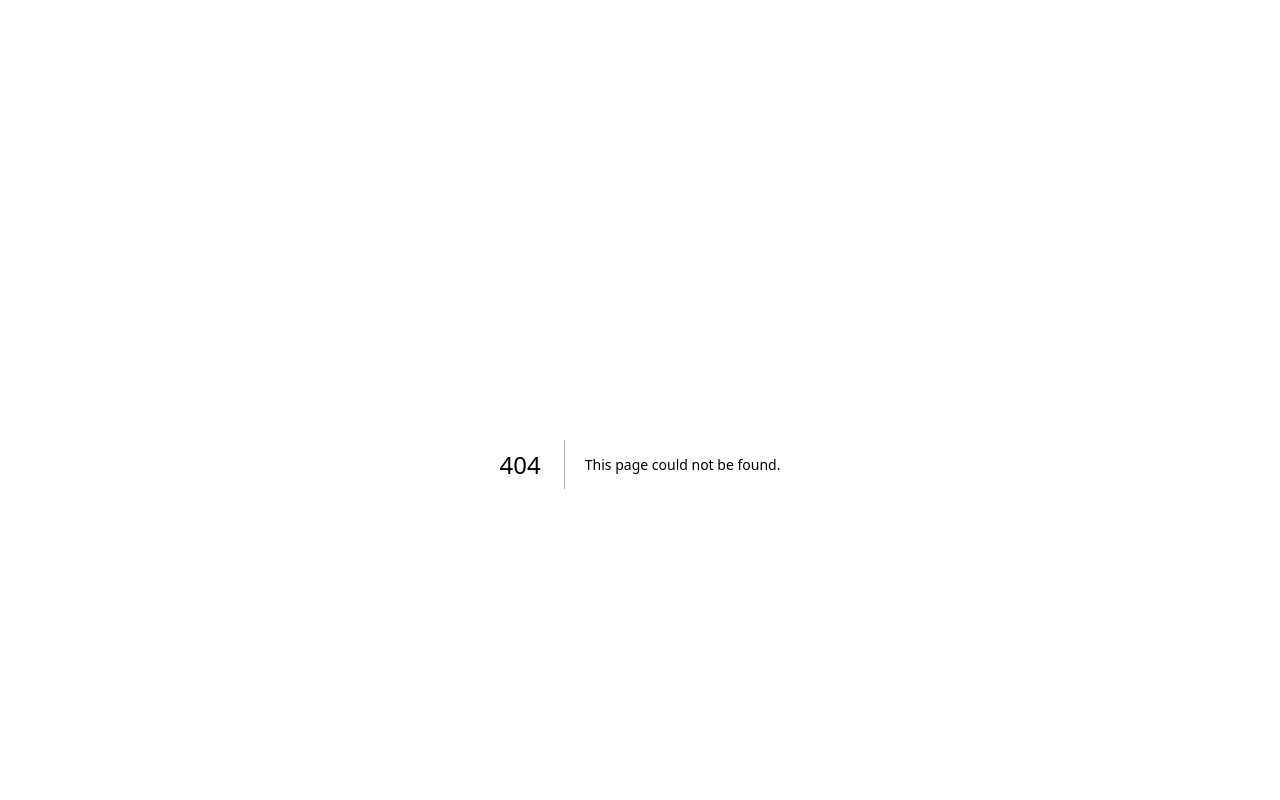
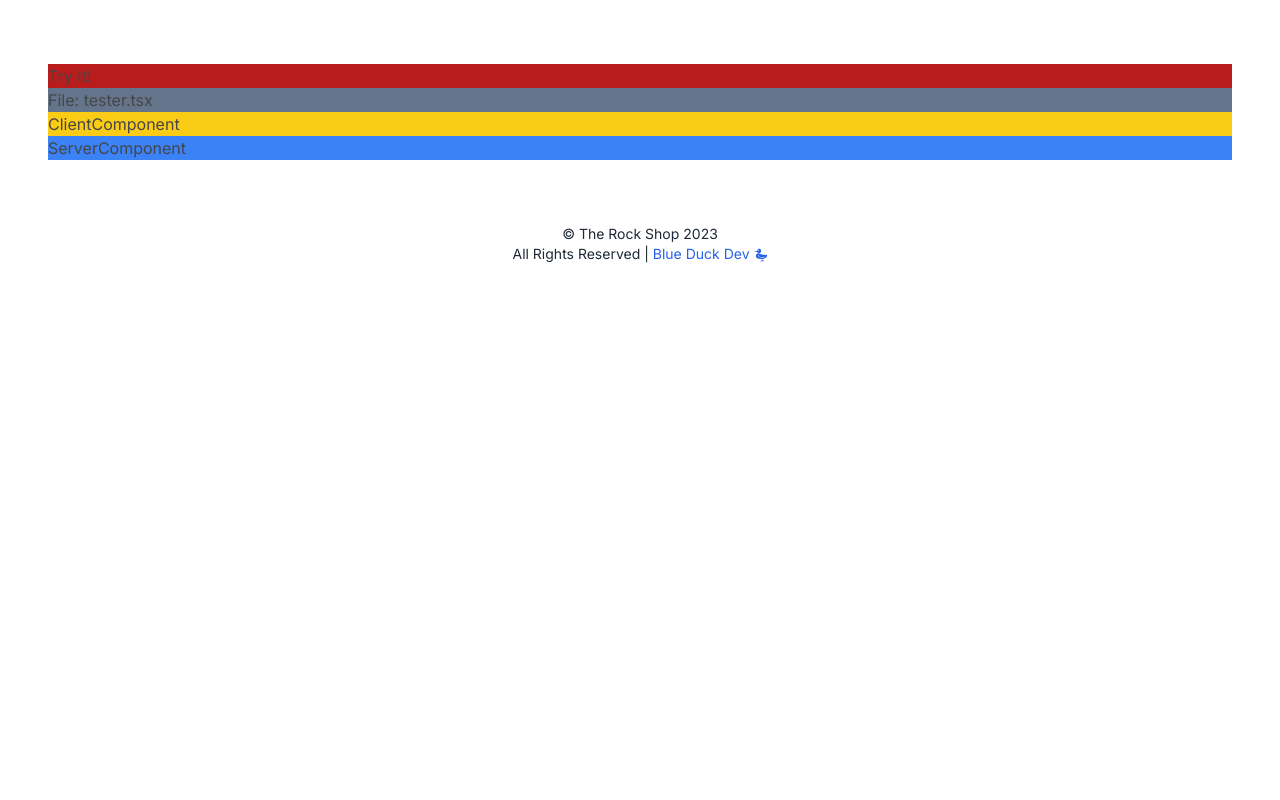
Before and after one commit to git-asia/next13_ecommerce, a Next.js app: page /tryit in a window 1280 px wide. Before the commit this address had no page. Shown: the top 800 px of the page. Built offline with nearby package versions, Linux system fonts and the light colour scheme.

Commit message:
Testing 'wzorzec children' and serialization

```diff
--- /dev/null
+++ b/src/app/1/page.tsx
@@ -0,0 +1,11 @@
+import Link from "next/link";
+
+export default function Page1() {
+	return (
+		<div>
+			Strona 1
+            <br/>
+			<Link href="/2">Przejdź na stronę 2</Link>
+		</div>
+	);
+}
--- /dev/null
+++ b/src/app/2/page.tsx
@@ -0,0 +1,9 @@
+import Link from "next/link";
+
+export default function Page2() {
+    return <div>
+        Strona 2
+        <br/>
+			<Link href="/1">Przejdź na stronę 1</Link>
+        </div>;
+  }
--- a/src/app/test/page.tsx
+++ /dev/null
@@ -1,9 +0,0 @@
-import { ProductCounter } from "@/ui/atoms/ProductCounter";
-
-export default function Products() {
-	return (
-		<section className="sm-py-10 mx-auto max-w-md p-12 sm:max-w-2xl sm:py-16 md:max-w-4xl lg:max-w-7xl">
-			<ProductCounter />
-		</section>
-	);
-}
--- /dev/null
+++ b/src/app/tryit/page.tsx
@@ -0,0 +1,13 @@
+import { ServerComponent } from "@/ui/testing/ServerComponent";
+import { Tester } from "@/ui/testing/Tester";
+
+export default function TryIt() {
+	return (
+		<div className="bg-red-700">
+			<h1>Try It!</h1>
+			<Tester>
+				<ServerComponent />
+			</Tester>
+		</div>
+	);
+}
--- /dev/null
+++ b/src/ui/testing/ClientComponent.tsx
@@ -0,0 +1,9 @@
+"use client";
+
+export function ClientComponent() {
+	return (
+		<div>
+			<h1 className="bg-yellow-400">ClientComponent</h1>
+		</div>
+	);
+}
--- /dev/null
+++ b/src/ui/testing/ServerComponent.tsx
@@ -0,0 +1,9 @@
+import "server-only";
+
+export function ServerComponent() {
+	return (
+		<div>
+			<h1 className="bg-blue-500">ServerComponent</h1>
+		</div>
+	);
+}
--- /dev/null
+++ b/src/ui/testing/Tester.tsx
@@ -0,0 +1,14 @@
+"use client";
+
+import { type ReactNode } from "react";
+import { ClientComponent } from "@/ui/testing/ClientComponent";
+
+export const Tester = ({ children }: { children: ReactNode }) => {
+	return (
+		<div className="bg-slate-500">
+			<h1>File: tester.tsx</h1>
+			<ClientComponent />
+            {children}
+		</div>
+	);
+};
```
